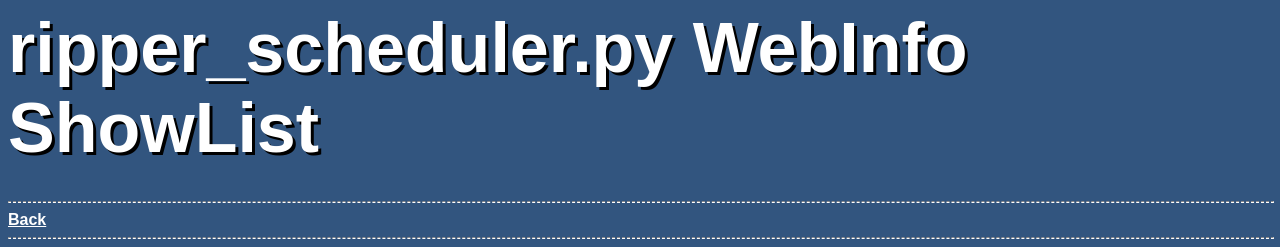
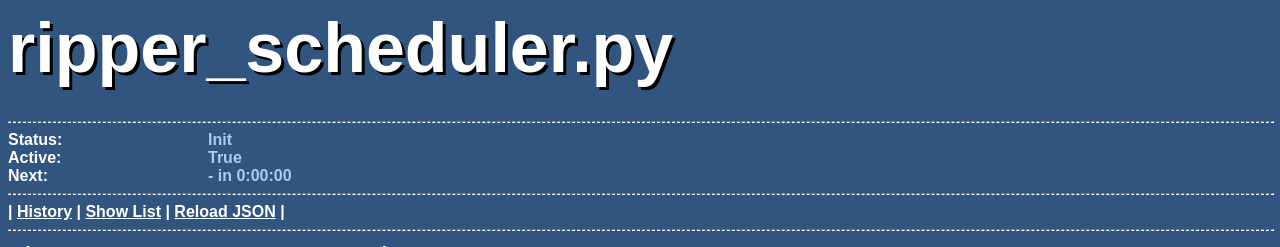
Before and after one commit to GoblinDynamiteer/scripts, a FastAPI app: page /list in a window 1280 px wide. Shown: the top 247 px of the page. Run offline with FastAPI, Linux system fonts and the light colour scheme; parts of the project's set-up code (start-up, migrations or seed data) failed here and were passed over.

Commit message:
ripper_scheduler: have jinja templates extand base html
Signed-off-by: Johan Kämpe <kampe.johan@gmail.com>

```diff
--- /dev/null
+++ b/files/fast_api/templates/base.html
@@ -0,0 +1,32 @@
+<html>
+<head>
+    <title>{{ web_title }} WebUI: {% block title %}MAIN{% endblock %}</title>
+    <link href="{{ url_for('css', path='/styles.css') }}" rel="stylesheet">
+</head>
+<body>
+<div class="title">{{ web_title }}</div>
+<hr>
+<div class="status_title">Status:</div>
+<div class="status_value">{{ status.name }}</div>
+<br>
+<div class="status_title">Active:</div>
+<div class="status_value">{{ active }}</div>
+<br>
+{% if file_processed is not none %}
+<div class="status_title">Currently processing:</div>
+<div class="status_value">{{ file_processed }}</div>
+<br>
+{% endif %}
+<div class="status_title">Next:</div>
+<div class="status_value">{{ next_show }} in {{ next_show_timedelta }}</div>
+<br>
+<hr>
+| <a href="history">History</a> |
+<a href="list">Show List</a> |
+<a href="reload">Reload JSON</a> |
+<hr>
+{% block content %}
+
+{% endblock %}
+</body>
+</html>
--- a/files/fast_api/templates/ripper_info_showlist.html
+++ b/files/fast_api/templates/show_list.html
@@ -1,13 +1,6 @@
-<html>
-<head>
-    <title>{{ web_title }}</title>
-    <link href="{{ url_for('css', path='/styles.css') }}" rel="stylesheet">
-</head>
-<body>
-<div class="title">{{ web_title }}</div><table style="width:50%">
-<hr>
-<a href="/">Back</a>
-<hr>
+{% extends "base.html" %}
+{% block title %}SHOW LISTING{% endblock %}
+{% block content %}
 <table style="width:100%">
     <tr>
         <th>Show</th>
@@ -16,7 +9,6 @@
         <th>URL</th>
     </tr>
     {% for show in show_list %}
-
     <tr>
         <td>{{ show.name }}</td>
         <td>{{ not show.disabled }}</td>
@@ -26,5 +18,4 @@
     {% endfor %}
 
 </table>
-</body>
-</html>
+{% endblock %}
--- a/ripper_scheduler.py
+++ b/ripper_scheduler.py
@@ -489,8 +489,33 @@
     return args
 
 
+def get_jinja_template_data():
+    data = SharedData()
+    dl_items = data.get_info(SharedDataKey.DownloadedItems, default=[])
+    secs_since_checkin = data.get_info(SharedDataKey.LastUpdateSecondsSince, default=100)
+    if data.get_info(SharedDataKey.Status) == DownloaderStatus.Sleeping:
+        active = secs_since_checkin < 60
+    else:
+        active = True
+    next_timedelta = timedelta(seconds=data.get_info(SharedDataKey.NextShowSeconds, default=0))
+    show_list: ScheduledShowList = SharedData().get_info(SharedDataKey.ShowList, default=None)
+    if show_list is not None:
+        show_items = sorted(show_list.all_shows(), key=lambda x: x.name)
+    else:
+        show_items = []
+    return {
+        "active": active,
+        "web_title": Path(__file__).name,
+        "next_show": data.get_info(SharedDataKey.NextShow, default='-'),
+        "next_show_timedelta": next_timedelta,
+        "dl_items": sorted(dl_items, reverse=True)[0:30],
+        "file_processed": data.get_info(SharedDataKey.FileName),
+        "show_list": show_items,
+        "status": data.get_info(SharedDataKey.Status)}
+
+
 @fast_api_app.get("/reload", response_class=HTMLResponse)
-def web_show_list(request: Request):
+def web_reload(request: Request):
     show_list = SharedData().get_info(SharedDataKey.ShowList)
     show_list.reload_json()
     return web_root(request)
@@ -498,39 +523,23 @@
 
 @fast_api_app.get("/list", response_class=HTMLResponse)
 def web_show_list(request: Request):
-    title_str = f"{Path(__file__).name} WebInfo ShowList"
-    show_list: ScheduledShowList = SharedData().get_info(SharedDataKey.ShowList, default=None)
-    if show_list is not None:
-        show_items = sorted(show_list.all_shows(), key=lambda x: x.name)
-    else:
-        show_items = []
-    return templates.TemplateResponse("ripper_info_showlist.html",
-                                      {"request": request,
-                                       "show_list": show_items,
-                                       "web_title": title_str})
+    data = get_jinja_template_data()
+    data["request"] = request
+    return templates.TemplateResponse("show_list.html", data)
+
+
+@fast_api_app.get("/history", response_class=HTMLResponse)
+def web_root(request: Request):
+    data = get_jinja_template_data()
+    data["request"] = request
+    return templates.TemplateResponse("history.html", data)
 
 
 @fast_api_app.get("/", response_class=HTMLResponse)
 def web_root(request: Request):
-    data = SharedData()
-    title_str = f"{Path(__file__).name} WebInfo"
-    dl_items = data.get_info(SharedDataKey.DownloadedItems, default=[])
-    secs_since_checkin = data.get_info(SharedDataKey.LastUpdateSecondsSince, default=100)
-    if data.get_info(SharedDataKey.Status) == DownloaderStatus.Sleeping:
-        active = secs_since_checkin < 60
-    else:
-        active = True
-    next_timedelta = timedelta(seconds=data.get_info(SharedDataKey.NextShowSeconds, default=0))
-    return templates.TemplateResponse("ripper_info.html",
-                                      {"request": request,
-                                       "active": active,
-                                       "web_title": title_str,
-                                       "next_show": data.get_info(SharedDataKey.NextShow, default='-'),
-                                       "next_show_timedelta": next_timedelta,
-                                       # TODO pagination of dl_items
-                                       "dl_items": sorted(dl_items, reverse=True)[0:30],
-                                       "file_processed": data.get_info(SharedDataKey.FileName),
-                                       "status": data.get_info(SharedDataKey.Status)})
+    data = get_jinja_template_data()
+    data["request"] = request
+    return templates.TemplateResponse("base.html", data)
 
 
 def thread_downloader(cli_args):
```
Also changed, not shown: files/fast_api/templates/history.html (added, +19 -0 lines), files/fast_api/templates/ripper_info.html (deleted, +0 -44 lines).
